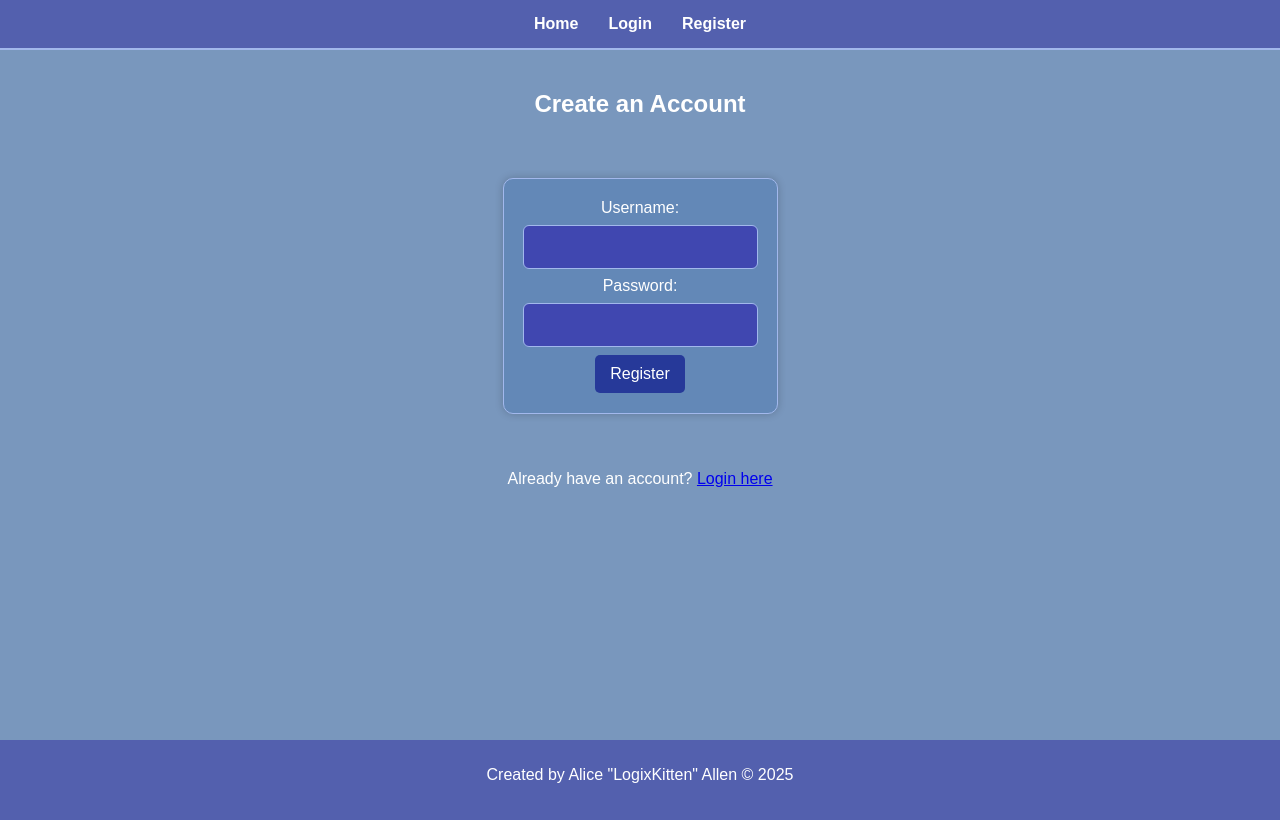
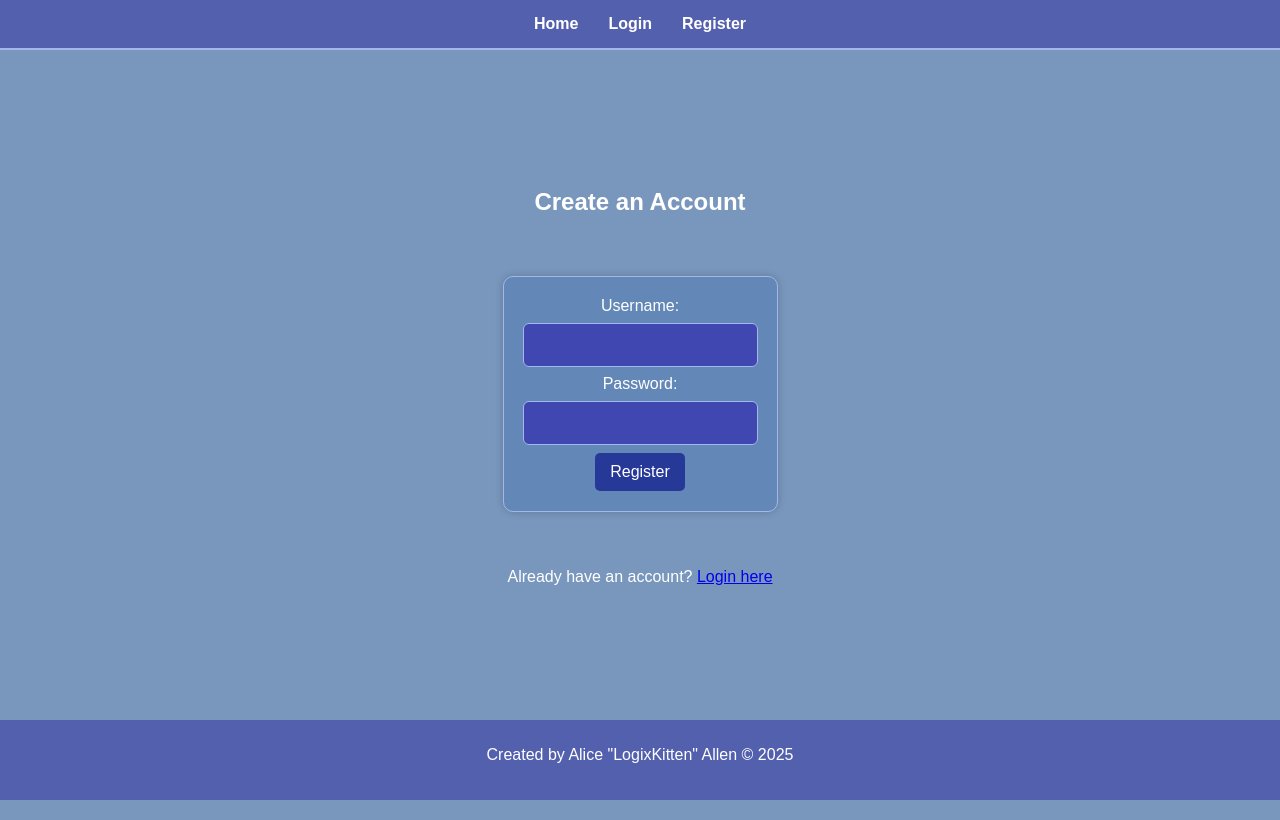
Before and after one commit to LogixKitten/StudentPicker, a Flask app: page /register in a window 1280 px wide. Run offline with Flask 3, Linux system fonts and the light colour scheme.

Commit message:
Update styles.css

```diff
--- a/static/css/styles.css
+++ b/static/css/styles.css
@@ -34,6 +34,11 @@
     --selected-text: #5CFF00;
 }
 
+html, body {
+    height: 100%;
+    margin: 0;
+}
+
 /* General Styles */
 body {
     font-family: 'Arial', sans-serif;
@@ -41,6 +46,8 @@
     color: var(--text-color);
     margin: 0;
     padding: 0;
+    display: flex;
+    flex-direction: column;
 }
 
 /* General Button Styling */
@@ -181,23 +188,17 @@
 
 /* Ensure the footer stays at the bottom */
 footer {
-    width: 100%;
     background: var(--nav-bg);
     color: var(--nav-text);
     text-align: center;
     padding: 10px 0;
     height: 60px;
-    position: absolute;
-    bottom: 0;
-    left: 0;
-    right: 0;
-
-    /* Push footer to bottom using calc() */
-    top: calc(100vh - 60px);
+    width: 100%;
 }
 
 
 .container {
+    flex: 1;
     display: flex;
     flex-direction: column;
     align-items: center;
```
